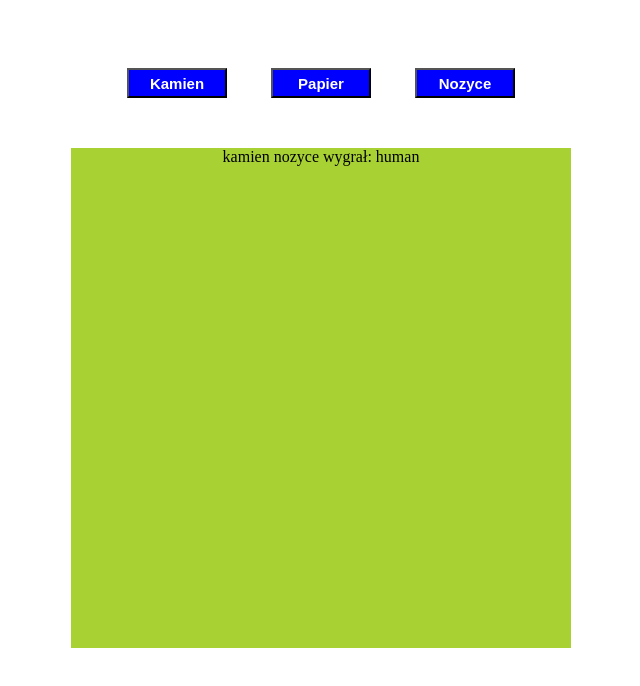
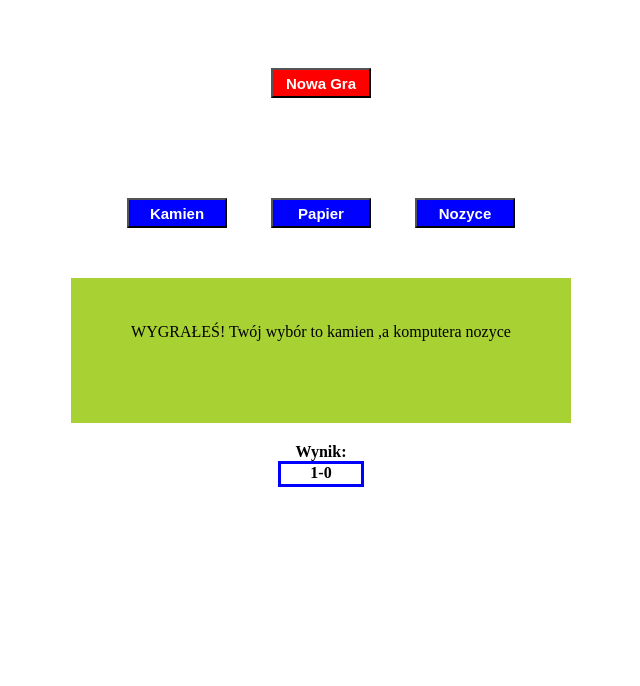
Before and after one commit to kemaron/PNK, a website: page index.html in a window 1280 px wide. Both pictures are taken after a click on the button "Kamien". Shown: the whole page, without its empty margins (319-959 px from the left). Drawn offline with Linux system fonts and the light colour scheme.

Commit message:
Add result section

```diff
--- a/index.html
+++ b/index.html
@@ -9,13 +9,22 @@
         <link rel="stylesheet" href="./css/style.css">
     </head>
     <body>
+
         <div class="panel">
+            <button id="newGame" class="newGame">Nowa Gra</button><br>
             <button id="kamien">Kamien</button>
             <button id="papier">Papier</button>
             <button id="nozyce">Nozyce</button>
         </div>
         <div id="scoreBoard" class="score">
         </div>
+
+        <div class ="sumScore">
+                Wynik:<br>
+                <div  id="result" class="result"></div>
+
+        </div>
+
         <script src="./js/script.js" ></script>
     </body>
 </html>
--- a/js/script.js
+++ b/js/script.js
@@ -3,18 +3,25 @@
 var buttonKamien = document.getElementById ('kamien');
 var buttonPapier = document.getElementById ('papier');
 var buttonNozyce = document.getElementById ('nozyce');
+var buttonNewGame = document.getElementById ('newGame');
+var result = document.getElementById ('result');
+var humanSum=0;
+var computerSum=0;
 
+buttonNewGame.addEventListener ('click',newGame);
 buttonKamien.addEventListener ('click',playerMove);
 buttonPapier.addEventListener ('click',playerMove);
 buttonNozyce.addEventListener ('click',playerMove);
 
+function newGame() {
+    var ileGier = window.prompt('Ile wygranych rund kończy grę?');
+    console.log (ileGier);
+}
 
 function playerMove () {
     var userChoice = this.id;
     var computerChoice= computerMove();
     var theWinner;
-    console.log (userChoice);
-    console.log (computerChoice);
     // sprawdzam remis
     if (userChoice === computerChoice) {
          theWinner ='remis';
@@ -22,9 +29,11 @@ function playerMove () {
     // sprawdzam mozliwosc wygrania gracza
     else if ((userChoice === 'kamien' && computerChoice === 'nozyce') || (userChoice === 'papier' && computerChoice === 'kamien') || (userChoice === 'nozyce' && computerChoice === 'papier')) {
         theWinner = 'human';
+        humanSum ++;
     }
     else {
         theWinner = 'computer';
+        computerSum++;
     }
 
     //showScore (userMove);
@@ -46,7 +55,16 @@ function computerMove () {
     return computerHand;
 }
 
-function showScore (rezultat,rez2,win) {
+function showScore (player,computer,win) {
     var tablicaWynikow = document.getElementById ('scoreBoard');
-    tablicaWynikow.innerHTML += rezultat+' '+ rez2+ ' wygrał: ' + win + ' <br>';
+    if (win === 'remis') {
+        tablicaWynikow.innerHTML = 'REMIS <br>';
+    }
+    else if (win === 'human') {
+        tablicaWynikow.innerHTML = 'WYGRAŁEŚ! Twój wybór to '+ player + ' ,a komputera ' + computer + '<br>';
+    }
+    else {
+        tablicaWynikow.innerHTML = 'PRZEGRAŁEŚ :-( Twój wybór to '+ player + ' ,a AI ' + computer + '<br>';
+    }
+    result.innerHTML = humanSum + '-' + computerSum;
 }
--- a/sass/style.scss
+++ b/sass/style.scss
@@ -22,11 +22,32 @@ button {
     margin: 0 auto;
 }
 
+.panel .newGame {
+    background-color: #ff0000;
+}
+
 // --------- POLE REZULTATÓW  ------------
 
 .score {
     width: 500px;
     margin: 0 auto;
-    min-height: 500px;
+    padding-top: 45px;
+    min-height: 100px;
+    max-height: 200px;
     background-color: #a8d133;
 }
+
+// -------- SUMA REZULTATÓW -----------
+
+.sumScore {
+    margin: 20px auto;
+    width: 500px;
+    font-weight: bold;
+}
+
+.sumScore .result {
+    border: solid blue;
+    width: 80px;
+    height: 20px;
+    margin: 0 auto;
+}
```
Also changed, not shown: css/style.css, 1 other file.
